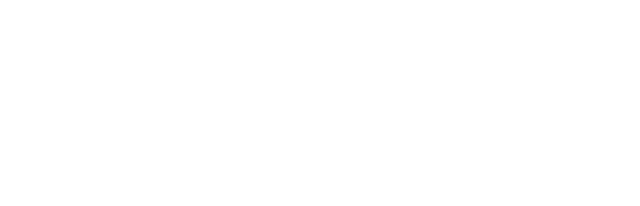
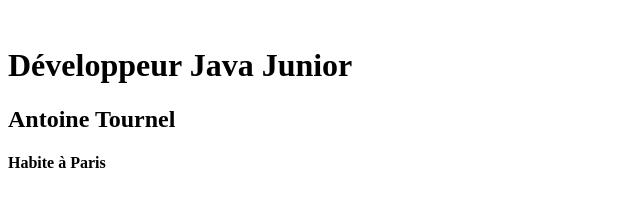
Before and after one commit to ATournel/CV-2.0, a plain HTML site: page index.html in a window 1280 px wide. Shown: the whole page, without its empty margins (0-640 px from the left). Drawn offline with Linux system fonts and the light colour scheme.

Commit message:
Squelette

```diff
--- a/index.html
+++ b/index.html
@@ -6,6 +6,14 @@
 </head>
 <body>
   <header>
+    <div class="image">
+      <img src='' />
+    </div>
+    <div class="coord">
+      <h1>Développeur Java Junior</h1>
+      <h2>Antoine Tournel</h2>
+      <h4>Habite à Paris</h4>
+    </div>
   </header>
   <main>
   </main>
```
